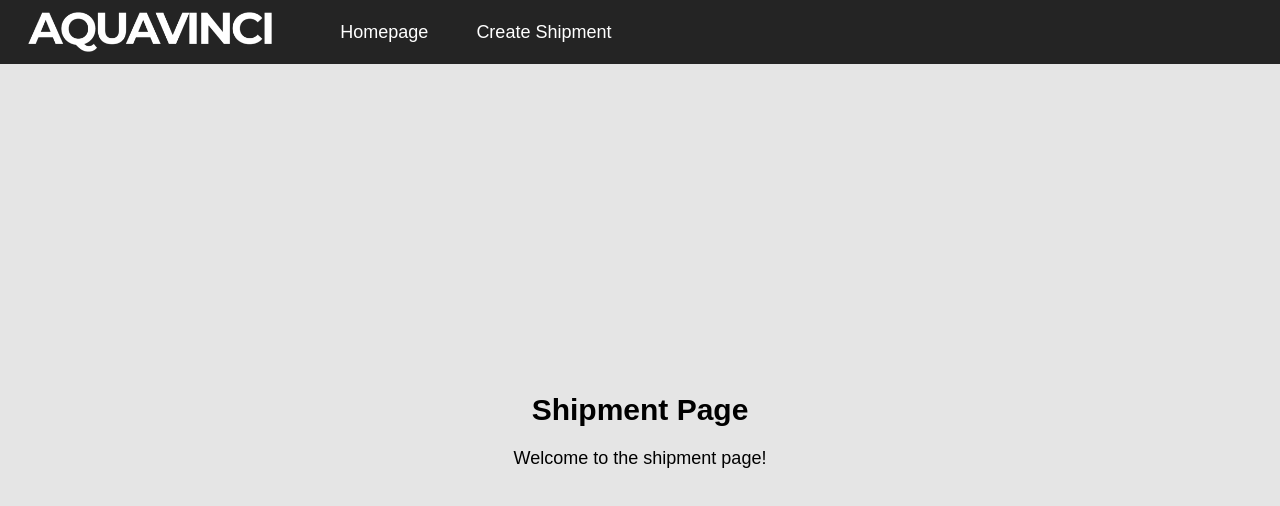
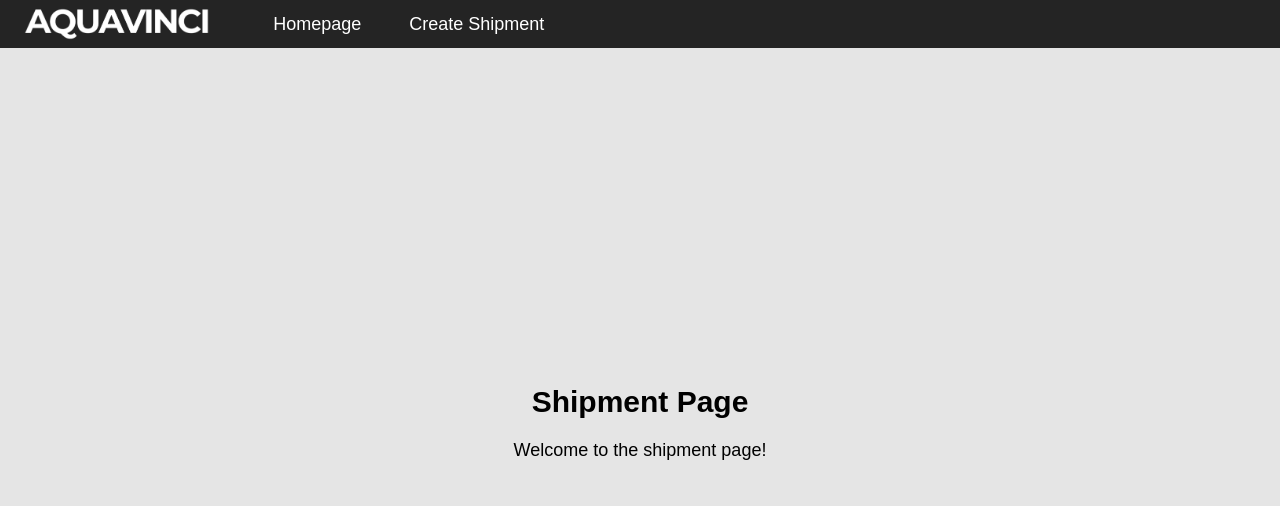
Before and after one commit to AlketKuehne/aquavinci, a Next.js app: page /shipment in a window 1280 px wide. Shown: the top 506 px of the page. Built offline with nearby package versions, Linux system fonts and the light colour scheme.

Commit message:
edited bar again

```diff
--- a/app/shipment/page.tsx
+++ b/app/shipment/page.tsx
@@ -6,10 +6,10 @@ export default function ShipmentPage() {
     <div className="flex flex-col items-center min-h-screen">
 
       {/* Navigation Bar */}
-      <nav className="w-full h-16 bg-[#242424] flex items-center px-4">
+      <nav className="w-full h-12 bg-[#242424] flex items-center px-4">
         {/* Klickbares Logo für die Homepage */}
         <Link href="/">
-          <Image src="/logoname.png" alt="Logo" width={120} height={64} className="h-16 w-auto cursor-pointer" />
+          <Image src="/logoname.png" alt="Logo" width={150} height={80} className="h-12 w-auto cursor-pointer" />
         </Link>
 
         {/* Navigation Links */}
```
